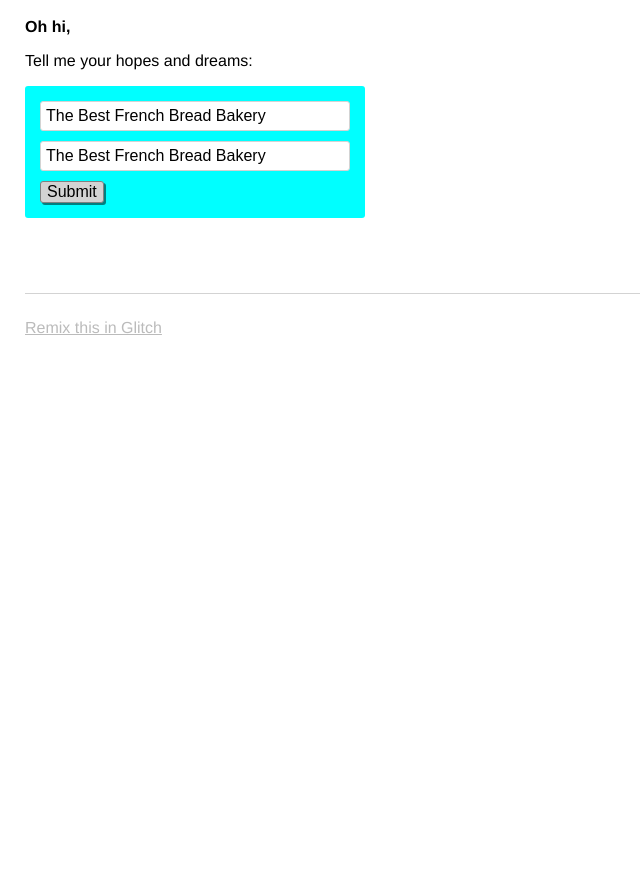
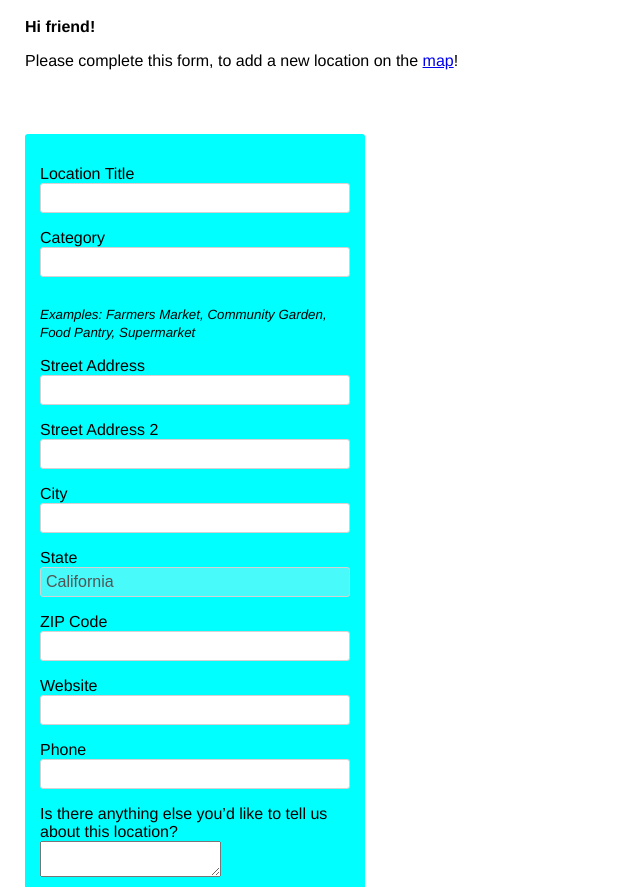
Before and after one commit to foodoasisla/foodoasis-bot-test, a website: page views/index.html in a window 1280 px wide. Shown: the part 65-952 px from the top of the page, without its empty margins (0-640 px from the left). Before the commit the page ends 800 px from the top, so only its background shows below. Drawn offline with nearby package versions, Linux system fonts and the light colour scheme; no server answers.

Commit message:
📅💐 Updated with Glitch

```diff
--- a/package.json
+++ b/package.json
@@ -2,7 +2,6 @@
   "//1": "describes your app and its dependencies",
   "//2": "https://docs.npmjs.com/files/package.json",
   "//3": "updating this file will download and update your packages",
-
   "name": "my-glitch-app",
   "version": "0.0.1",
   "description": "What am I about?",
@@ -12,7 +11,9 @@
   },
   "dependencies": {
     "express": "^4.15.3",
-    "github-app": "^3.0.0"
+    "github-app": "^3.0.0",
+    "body-parser": "^1.17.2",
+    "js-yaml": "^3.9.0"
   },
   "engines": {
     "node": "8.1.x"
--- a/views/index.html
+++ b/views/index.html
@@ -25,20 +25,75 @@
       </h1>
     </header>
 
+
     <main>
-      <p class="bold">Oh hi,</p>
-      <p>Tell me your hopes and dreams:</p>
-      <form>
-        <input type="text" name="title" maxlength="100" placeholder="Dreams!"
-               value="The Best French Bread Bakery">
-        <input type="text" name="category" maxlength="100" placeholder="Dreams!"
-               value="The Best French Bread Bakery">
-        <button type="submit">Submit</button>
+      <p class="bold">Hi friend!</p>
+      <p>Please complete this form, to add a new location on the <a href="/locations/">map</a>!</p>
+      <form id="addForm" action="/add" method="post" style="margin-top: 3em;">
+        <p>
+          <label>
+            Location Title<br />
+            <input type="text" name="title" id="locationTitle" />
+          </label>
+        </p>
+        <p>
+          <label>
+            Category<br />
+            <input type="text" name="category" id="locationCategory" /><br />
+            <small style="font-style: italic;">Examples: Farmers Market, Community Garden, Food Pantry, Supermarket</small>
+          </label>
+        </p>
+        <p>
+          <label>
+            Street Address<br />
+            <input type="text" name="address_1" id="locationAddress1" />
+          </label>
+        </p>
+        <p>
+          <label>
+            Street Address 2<br />
+            <input type="text" name="address_2" id="locationAddress2" />
+          </label>
+        </p>
+        <p>
+          <label>
+            City<br />
+            <input type="text" name="city" id="locationCity" />
+          </label>
+        </p>
+        <p>
+          State<br />
+          <input type="text" name="state" value="California" disabled />
+        </p>
+        <p>
+          <label>
+            ZIP Code<br />
+            <input type="text" name="zip" id="locationZip" />
+          </label>
+        </p>
+        <p>
+          <label>
+            Website<br />
+            <input type="text" name="website" id="locationWebsite" />
+          </label>
+        </p>
+        <p>
+          <label>
+            Phone<br />
+            <input type="text" name="phone" id="locationPhone" />
+          </label>
+        </p>
+        <p>
+          <label>
+            Is there anything else you’d like to tell us about this location?<br />
+            <textarea name="message" id="userText"></textarea>
+          </label>
+        </p>
+        <p class="action">
+          <button type="submit" id="submit">Add Location</button>
+        </p>
       </form>
-      <section class="dreams">
-        <ul id="dreams">
-        </ul>
-      </section>
+
     </main>
 
     <footer>
@@ -47,11 +102,5 @@
       </a>
     </footer>
 
-    <!-- Your web-app is https, so your scripts need to be too -->
-    <script src="https://code.jquery.com/jquery-2.2.1.min.js"
-            integrity="sha256-gvQgAFzTH6trSrAWoH1iPo9Xc96QxSZ3feW6kem+O00="
-            crossorigin="anonymous"></script>
-    <script src="/client.js"></script>
-
   </body>
 </html>
```
Also changed, not shown: server.js (+35 -39 lines).
